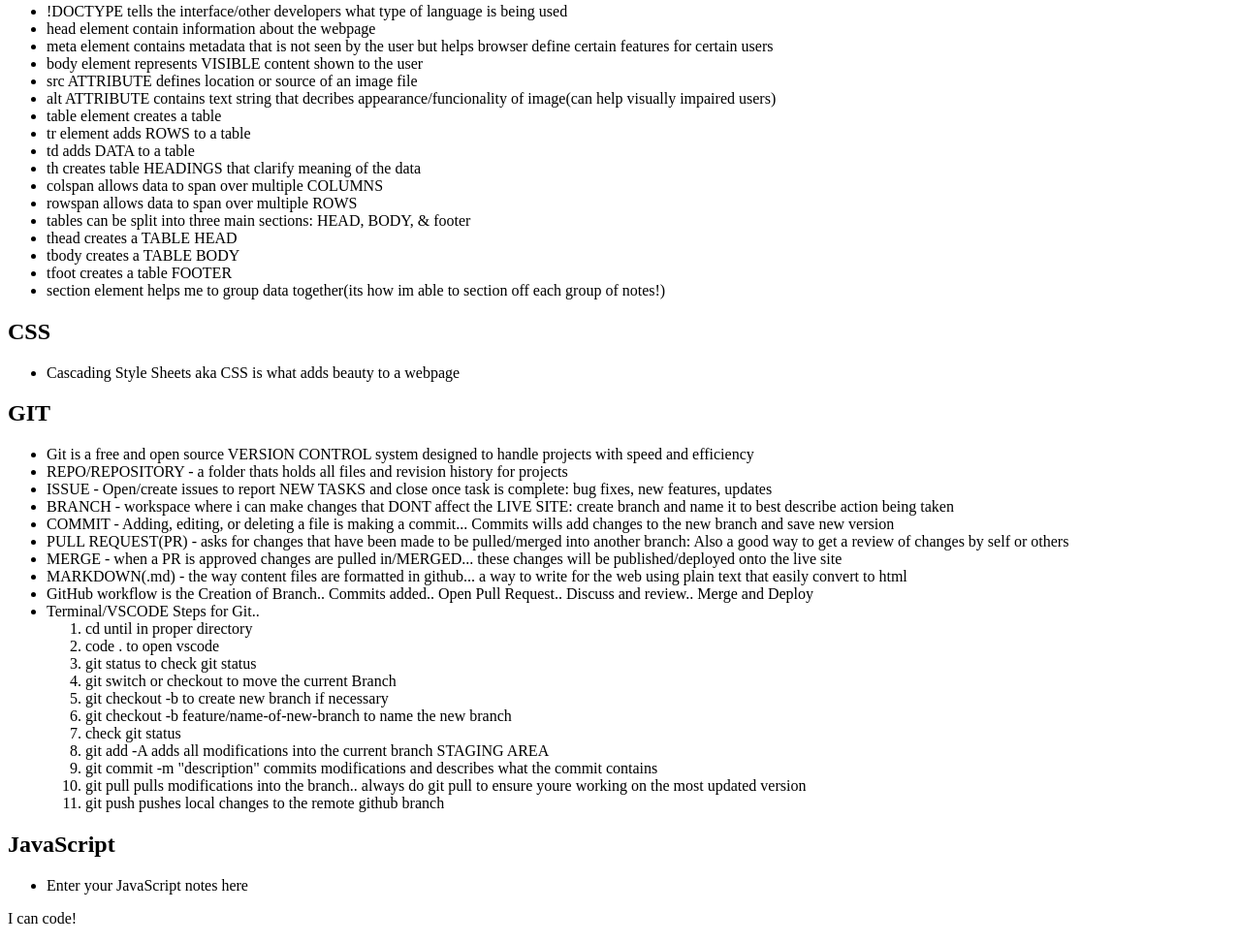
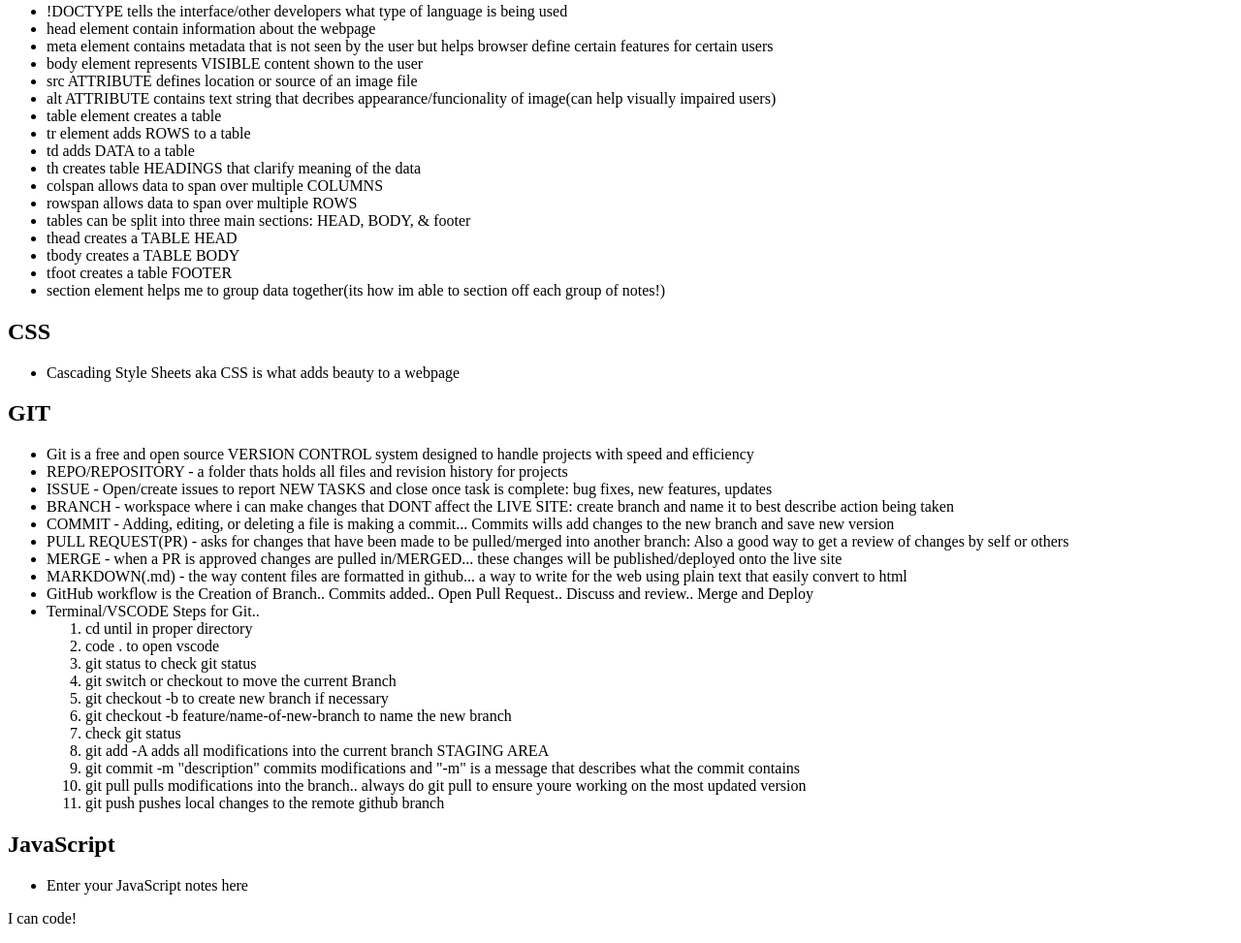
Before and after one commit to vloneslug/Prework-study-guide, a plain HTML site: page prework-study-guide/index.html in a window 1280 px wide. Shown: the part 924-1897 px from the top of the page at 97% size. Drawn offline with Linux system fonts and the light colour scheme.

Commit message:
Updated a line of code in the HTML file

```diff
--- a/prework-study-guide/index.html
+++ b/prework-study-guide/index.html
@@ -66,7 +66,7 @@
                 <li>git checkout -b feature/name-of-new-branch to name the new branch</li>
                 <li>check git status</li>
                 <li>git add -A adds all modifications into the current branch STAGING AREA</li>
-                <li>git commit -m "description" commits modifications and describes what the commit contains</li>
+                <li>git commit -m "description" commits modifications and "-m" is a message that describes what the commit contains</li>
                 <li>git pull pulls modifications into the branch.. always do git pull to ensure youre working on the most updated version</li>
                 <li>git push pushes local changes to the remote github branch </li>
               </ol>
```
